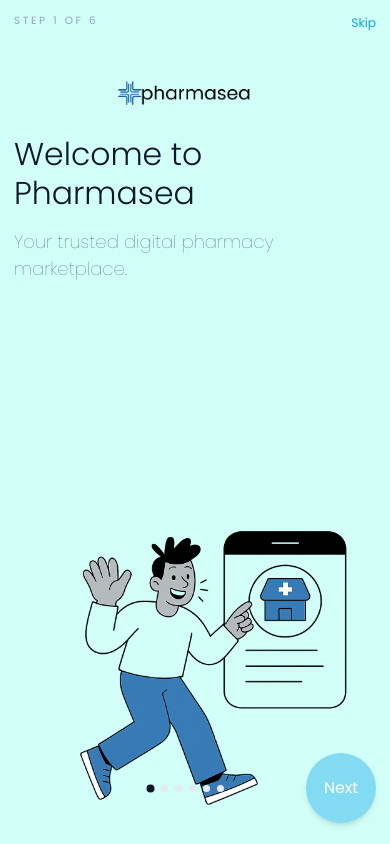
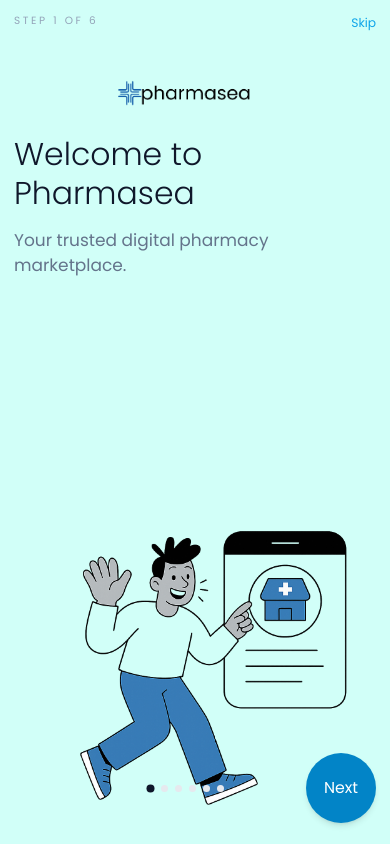
Before and after one commit to Raphdon832/HealthApp, a React (Vite) app: page /auth/onboarding in a window 390 px wide. Built offline with nearby package versions, Linux system fonts and the light colour scheme; no server answers.

Commit message:
Update Onboarding.jsx

```diff
--- a/src/pages/auth/Onboarding.jsx
+++ b/src/pages/auth/Onboarding.jsx
@@ -168,7 +168,7 @@ export default function Onboarding() {
                 animate={{ opacity: 1, y: 0 }}
                 exit={{ opacity: 0, y: -8 }}
                 transition={{ duration: 0.45, delay: 0.04 }}
-                className="mt-4 max-w-xl lg:max-w-none text-left text-[18px] font-thin text-slate-600 dark:text-slate-300 sm:text-lg lg:text-[22px] pl-4 sm:pl-6 lg:pl-6"
+                className="mt-4 max-w-xl lg:max-w-none text-left text-[17px] font-normal text-slate-500 dark:text-slate-300 sm:text-lg lg:text-[22px] pl-4 sm:pl-6 lg:pl-6"
               >
                 {currentSlide.description}
               </motion.p>
@@ -257,7 +257,7 @@ export default function Onboarding() {
             onClick={handleNext}
             whileTap={{ scale: 0.96 }}
             whileHover={{ scale: 1.02 }}
-            className="flex h-20 w-20 z-50 items-center justify-center shadow-md rounded-full bg-sky-500/40 backdrop-blur-md text-lg font-normal text-white transition-colors lg:bg-sky-600 hover:bg-sky-600/40 hover:backdrop-blur-md active:scale-[1] dark:bg-white dark:text-slate-900 dark:hover:bg-slate-200"
+            className="flex h-20 w-20 z-50 items-center justify-center shadow-md rounded-full bg-sky-600 text-lg font-normal text-white transition-colors lg:bg-sky-600 hover:bg-sky-600 hover:backdrop-blur-md active:scale-[1] dark:bg-white dark:text-slate-900 dark:hover:bg-slate-200"
           >
             {currentIndex === totalSlides - 1 ? "Start" : "Next"}
           </motion.button>
```
